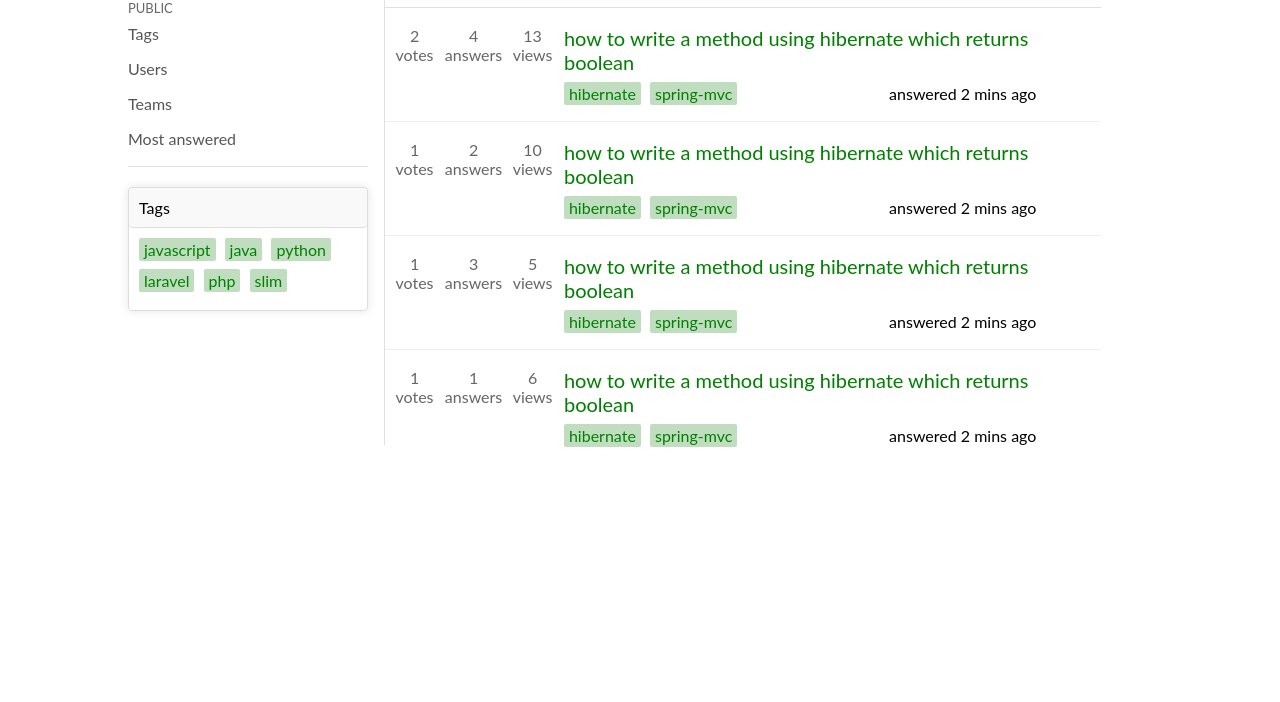
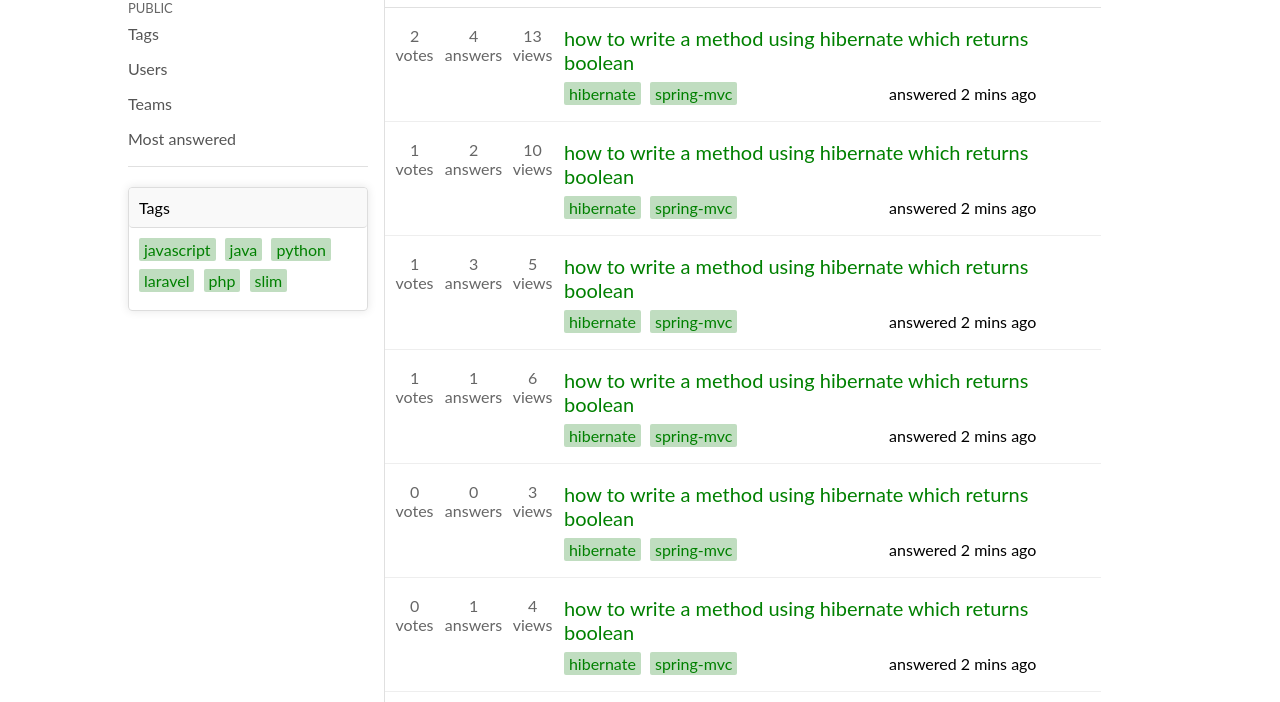
Before and after one commit to Dianawats/StackOverflow-lite, a plain HTML site: page StackOverflow-lite/template/index.html in a window 1280 px wide. Shown: the part 125-827 px from the top of the page. Before the commit the page ends 800 px from the top, so only its background shows below. Drawn offline with Linux system fonts and the light colour scheme.

Commit message:
updating some features in html file [Feature #159713757]

```diff
--- a/StackOverflow-lite/template/index.html
+++ b/StackOverflow-lite/template/index.html
@@ -203,8 +203,79 @@
 
                                     </div>
 
+                                    <div class="clear"></div>
+	    					</div>
+	    					<div class="clear"></div>
+	    					<div class="divider light"></div>
 
+	    					<div class="question-row">
+	    						<div class="numbers">
+	    							<div class="number-slot">
+	    								<label>0</label>
+	    								<label>votes</label>
+	    							</div>
 
+	    							<div class="number-slot">
+	    								<label>0</label>
+	    								<label>answers</label>
+	    							</div>
+
+	    							<div class="number-slot">
+	    								<label>3</label>
+	    								<label>views</label>
+	    							</div>
+	    						</div>
+	    						<div class="question-summaries">
+	    							<a href="#" class="question">how to write a method using hibernate which returns boolean</a>
+
+	    							<a href="#" class="tag">hibernate</a>
+	    							<a href="#" class="tag">spring-mvc</a>
+
+	    							<span class="float-right">answered 2 mins ago</span>
+
+	    						</div>
+
+	    						<div class="clear"></div>
+	    					</div>
+	    					<div class="clear"></div>
+	    					<div class="divider light"></div>
+
+	    					<div class="question-row">
+	    						<div class="numbers">
+	    							<div class="number-slot">
+	    								<label>0</label>
+	    								<label>votes</label>
+	    							</div>
+
+	    							<div class="number-slot">
+	    								<label>1</label>
+	    								<label>answers</label>
+	    							</div>
+
+	    							<div class="number-slot">
+	    								<label>4</label>
+	    								<label>views</label>
+	    							</div>
+	    						</div>
+	    						<div class="question-summaries">
+	    							<a href="#" class="question">how to write a method using hibernate which returns boolean</a>
+
+	    							<a href="#" class="tag">hibernate</a>
+	    							<a href="#" class="tag">spring-mvc</a>
+
+	    							<span class="float-right">answered 2 mins ago</span>
+
+	    						</div>
+
+	    						<div class="clear"></div>
+	    					</div>
+	    					<div class="clear"></div>
+	    					<div class="divider light"></div>
+	    				</div>
+    				</div>
+    			</div>
+    		</section>
+    	</home-main>
 
     </body>
 </html>
```
